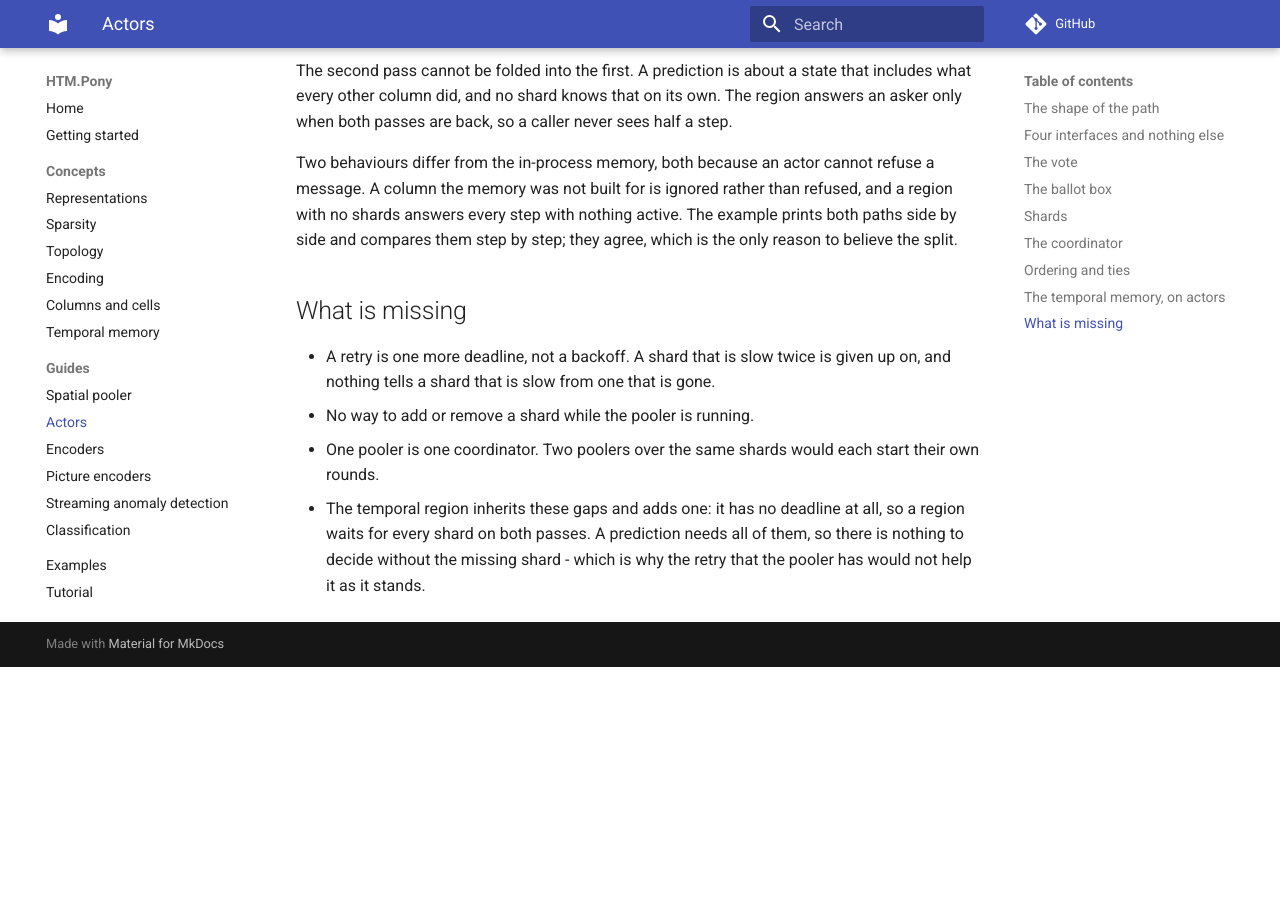
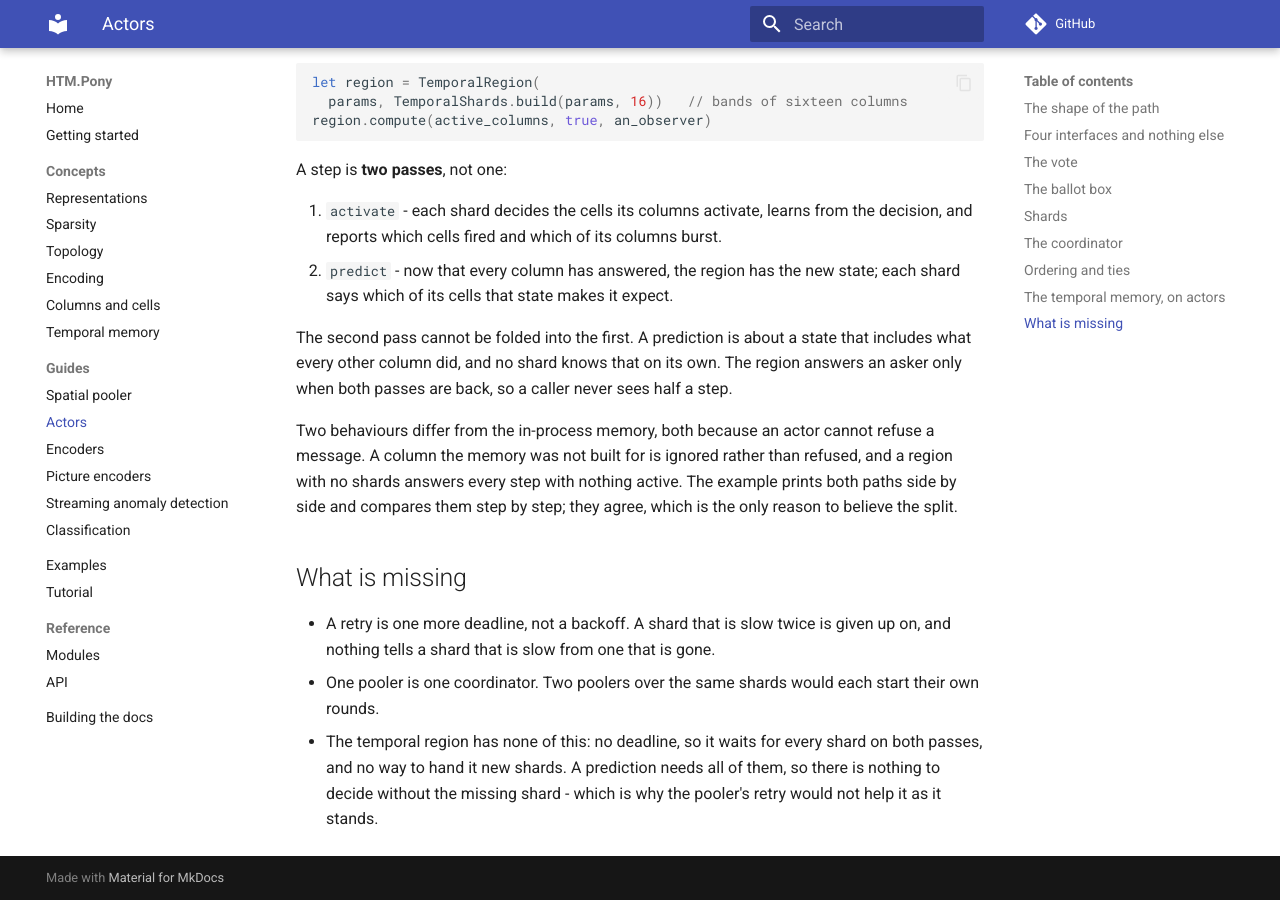
Before and after one commit to d-led/htm.pony, an MkDocs documentation site: the page built from docs/actors.md, in a window 1280 px wide and 900 px high, scrolled down 5199 px. Built offline with MkDocs 1.6.1 and Material for MkDocs 9.7.7, drawn with Linux system fonts in a browser that asks for light colours; comment, search, counter and statistics services are not loaded; before the commit the page ends 5866 px from its top, so only the background shows below that; some of the changed text lies outside the part shown.

Commit message:
Hand the pooler a new set of bands between rounds
The last open item was that the bands were fixed at construction: a pooler could
not be rebuilt onto a band that had been restarted, and a population could not be
re-sharded without throwing the coordinator away.

`reconfigure` takes the new set, and it answers from the next round on. A round
that is already out - and its retry - belongs to the bands it was asked of, so the
swap waits for the round in flight to close and never cuts one in half. That is
also why nothing else had to change: the votes still count columns, the ballot
still expects `grid.size` of them, and the learning state is still sized to the
population. What a swap changes is who answers, not what is asked.

A band set that does not cover the population is not refused - an actor cannot
refuse a message - it shows in the answer's `missing`, which the retry then has a
chance to repair.

The test asks a round of a silent band (2 columns missing), hands over a band that
answers, and asks again: the second answer is complete. Applying the swap
immediately instead of between rounds makes exactly that test fail.

````diff
--- a/docs/actors.md
+++ b/docs/actors.md
@@ -216,6 +216,20 @@ both deadlines. The alternative - answering at the first deadline and folding th
 late votes in afterwards - would mean deciding, learning and *then* changing the
 representation the round already acted on.
 
+The bands can be replaced while the pooler is running:
+
+```pony
+pooler.reconfigure(new_bands)
+```
+
+The new set answers from the next round on. A round that is already out - and its
+retry - belongs to the bands it was asked of, so a swap never cuts a round in
+half, and nothing waits for the caller because the swap happens when that round
+closes. What a swap may change is who answers for the columns, not which columns
+the pooler expects: a band set that does not cover the population is not refused
+- an actor cannot refuse a message - and shows up in the answer's `missing`
+instead.
+
 ## Ordering and ties
 
 Votes are stored in the order they arrive, which is not the column order. The
@@ -261,10 +275,9 @@ agree, which is the only reason to believe the split.
 
 - A retry is one more deadline, not a backoff. A shard that is slow twice is
   given up on, and nothing tells a shard that is slow from one that is gone.
-- No way to add or remove a shard while the pooler is running.
 - One pooler is one coordinator. Two poolers over the same shards would each
   start their own rounds.
-- The temporal region inherits these gaps and adds one: it has no deadline at
-  all, so a region waits for every shard on both passes. A prediction needs all
-  of them, so there is nothing to decide without the missing shard - which is
-  why the retry that the pooler has would not help it as it stands.
+- The temporal region has none of this: no deadline, so it waits for every shard
+  on both passes, and no way to hand it new shards. A prediction needs all of
+  them, so there is nothing to decide without the missing shard - which is why
+  the pooler's retry would not help it as it stands.
````
Also changed, not shown: docs/reference/modules.md (+1 -0 lines), 2 other files.
